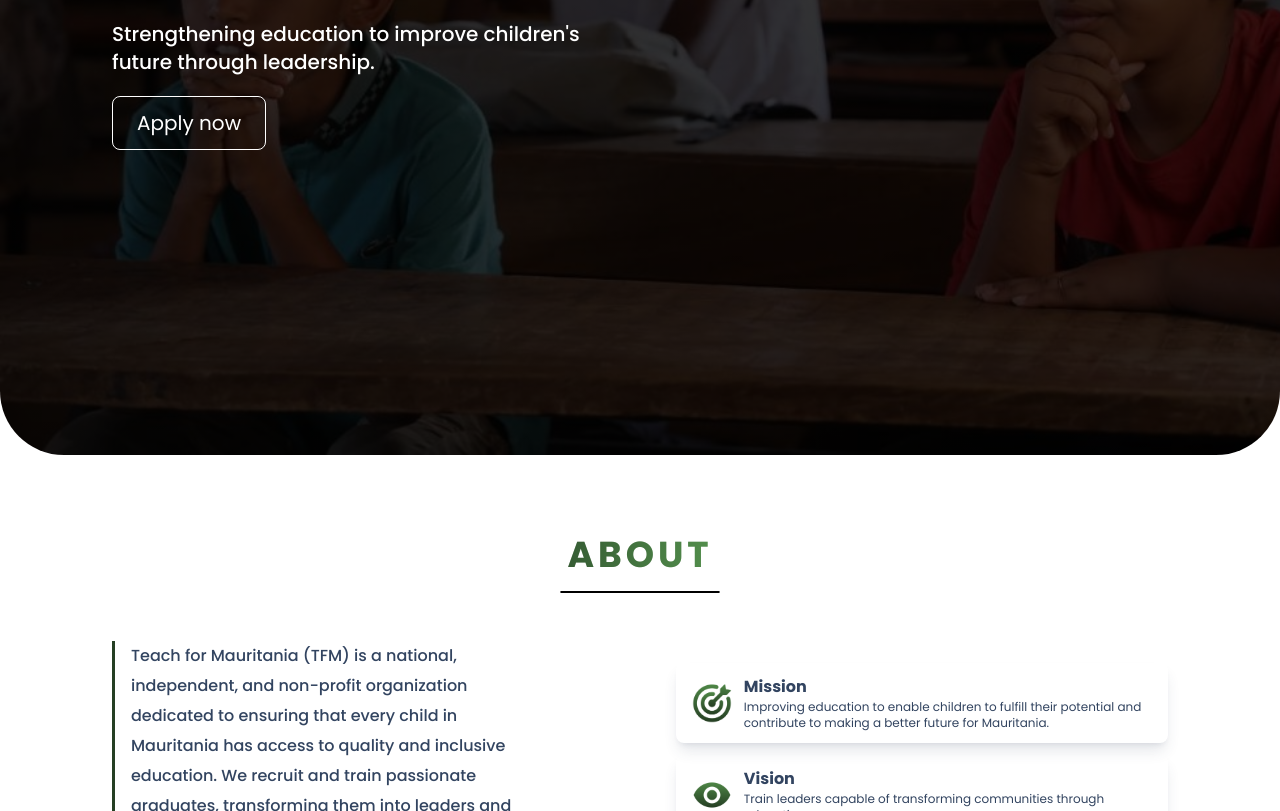
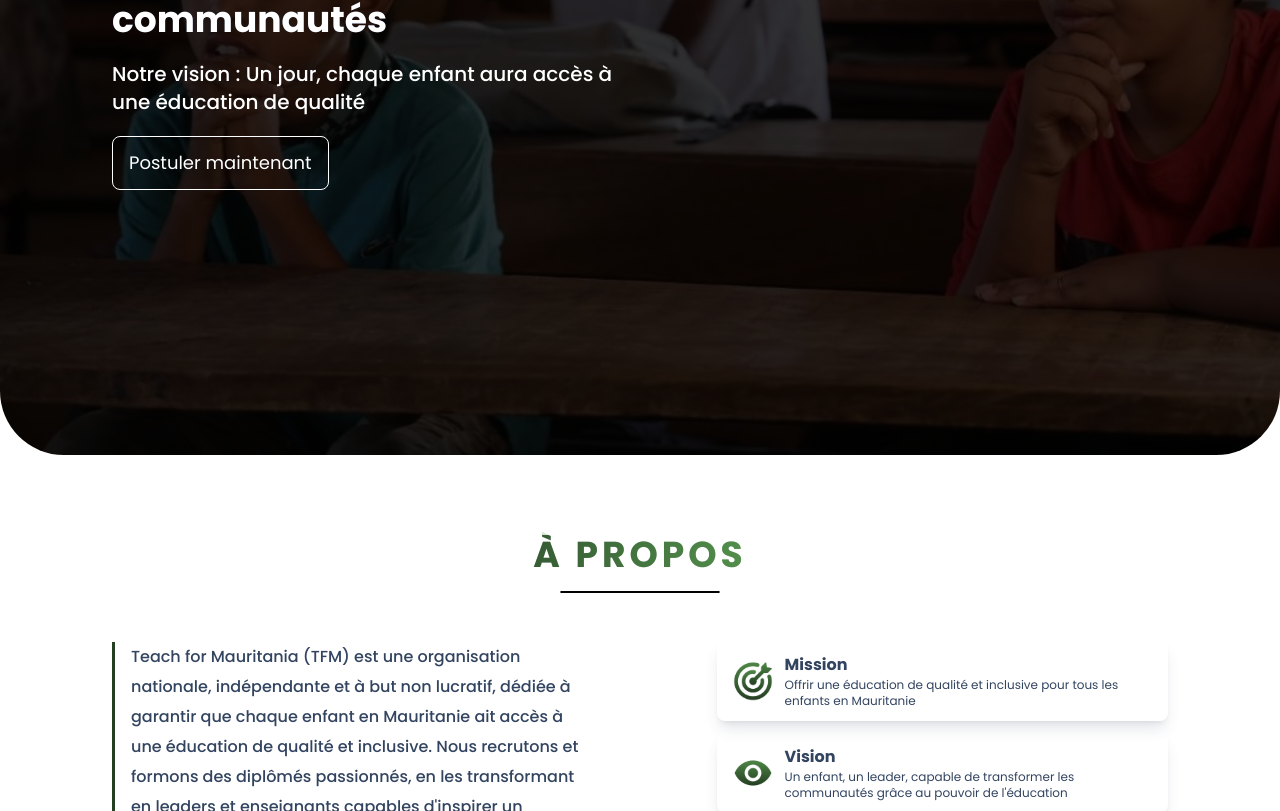
Before and after one commit to khalefmed/teachformauritania, a Next.js app: page / in a window 1280 px wide. Shown: the part 409-1220 px from the top of the page. Built offline with nearby package versions, Linux system fonts and the light colour scheme.

Commit message:
Updating text

```diff
--- a/i18n.js
+++ b/i18n.js
@@ -4,9 +4,9 @@ import { initReactI18next } from 'react-i18next';
 i18n
   .use(initReactI18next)
   .init({
-    fallbackLng: 'fr', // Should match defaultLocale in next-i18next.config.js
+    fallbackLng: 'fr',
     debug: process.env.NODE_ENV === 'development',
-    supportedLngs: ['fr', 'en', 'ar'], // Should match locales in next-i18next.config.js
+    supportedLngs: ['fr', 'en', 'ar'],
     ns: ['common'],
     defaultNS: 'common',
     resources: {
--- a/next-i18next.config.js
+++ b/next-i18next.config.js
@@ -1,7 +1,7 @@
 // next-i18next.config.js
 module.exports = {
   i18n: {
-    locales: ['fr', 'en', 'ar'],  // Ensure this matches the locales in your i18n.js
-    defaultLocale: 'fr',     // Change to 'fr' if that is your default language
+    locales: ['fr', 'en', 'ar'],
+    defaultLocale: 'fr',
   },
 };
--- a/public/locales/ar/common.json
+++ b/public/locales/ar/common.json
@@ -15,7 +15,7 @@
     "vision": "الرؤية",
     "values": "القيم",
     "mission_desc": "توفير تعليم جيد وشامل لجميع الأطفال في موريتانيا",
-    "vision_desc": "تدريب قادة قادرين على تحويل المجتمعات من خلال التعليم",
+    "vision_desc": "طفل، قائد، قادر على تحويل المجتمعات من خلال قوة التعليم",
     "values_desc": "القيادة، الإنصاف، الشمولية، والتأثير الاجتماعي والمجتمعي",
     "more_details" : "المزيد من المعلومات",
 
--- a/public/locales/en/common.json
+++ b/public/locales/en/common.json
@@ -6,8 +6,8 @@
     "activities": "News",
     "contact": "Contact",
 
-    "hero_title": "Teach for Mauritania",
-    "hero_desc": "Strengthening education to improve children's future through leadership.",
+    "hero_title": "Teaching with Purpose, Transforming Communities",
+    "hero_desc": "Our vision: One day, every child will have access to a quality education.",
     "hero_button": "Apply now",
 
     "about_desc": "Teach for Mauritania (TFM) is a national, independent, and non-profit organization dedicated to ensuring that every child in Mauritania has access to quality and inclusive education. We recruit and train passionate graduates, transforming them into leaders and teachers capable of inspiring change in vulnerable communities.",
@@ -15,7 +15,7 @@
     "vision": "Vision",
     "values": "Values",
     "mission_desc": "Improving education to enable children to fulfill their potential and contribute to making a better future for Mauritania.",
-    "vision_desc": "Train leaders capable of transforming communities through education",
+    "vision_desc": "A child, a leader, capable of transforming communities through the power of education",
     "values_desc": "Leadership, inclusion, social and community impact",
     "more_details" : "More information",
 
--- a/public/locales/fr/common.json
+++ b/public/locales/fr/common.json
@@ -7,8 +7,9 @@
     "activities" : "Actualités",
     "contact" : "Contact",
 
-    "hero_title" : "Teach for Mauritania",
-    "hero_desc" : "Renforcer l'enseignement pour améliorer l'avenir des enfants, à travers le leadership.",
+    "hero_title" : "Enseigner avec passion, Transformer les communautés",
+    "hero_desc" : "Notre vision : Un jour, chaque enfant aura accès à une éducation de qualité",
+    "hero_desc_2" : "Notre vision : Un jour, chaque enfant aura accès à une éducation de qualité",
     "hero_button" : "Postuler maintenant",
 
     "about_desc" : "Teach for Mauritania (TFM) est une organisation nationale, indépendante et à but non lucratif, dédiée à garantir que chaque enfant en Mauritanie ait accès à une éducation de qualité et inclusive. Nous recrutons et formons des diplômés passionnés, en les transformant en leaders et enseignants capables d'inspirer un changement dans les communautés vulnérables. ",
@@ -16,7 +17,7 @@
     "vision" : "Vision",
     "values" : "Valeurs",
     "mission_desc" : "Offrir une éducation de qualité et inclusive pour tous les enfants en Mauritanie",
-    "vision_desc" : "Former des leaders capables de transformer les communautés par l’éducation",
+    "vision_desc" : "Un enfant, un leader, capable de transformer les communautés grâce au pouvoir de l'éducation",
     "values_desc" : "Leadership, équité, inclusion, et impact social et communautaire",
     "more_details" : "Plus de details",
 
@@ -105,7 +106,7 @@
 
     "fellowship_engagement_li_1": "Je suis en mesure de participer à l'Institut d'été de 8 semaines.",
     "fellowship_engagement_li_2": "Je suis prêt(e) à m'engager à passer deux ans en tant qu'enseignant(e) à temps plein dans une école publique en Mauritanie, conformément au calendrier académique du Ministère de l'Éducation Nationale et de la Réforme.",
-    "fellowship_engagement_li_3": "Je suis en mesure d'assister à toutes les activités de formation et de développement requises pendant le Leadership Journey conformément au calendrier académique du Ministère de l'Éducation Nationale et de la Réforme.",
+    "fellowship_engagement_li_3": "Je suis en mesure d'assister à toutes les activités de formation et de développement requises pendant le programme conformément au calendrier académique du Ministère de l'Éducation Nationale et de la Réforme.",
 
 
     "program_title_1" : "Récrutement, sélection et intégration",
@@ -118,7 +119,7 @@
 
     "program_title_3" : "Placement",
     "program_date_3" : "Fin Septembre 2025",
-    "program_desc_3" : "Après avoir terminé avec succès votre formation au Summer Institute, les enseignants sont ensuite déployés dans les écoles qui leur sont assignées en fonction des postes vacants, pour enseigner dans le primaire pour un programme d'enseignement rémunéré de 2 ans. Ils participeront également à des formations tout au long de leurs deux années d'enseignement.",
+    "program_desc_3" : "Après avoir terminé avec succès la formation à l’institut d’ete, les enseignants sont ensuite déployés dans les écoles qui leur sont assignées en fonction des postes vacants, pour enseigner dans le primaire pour un programme d'enseignement rémunéré de 2 ans. Ils participeront également à des formations tout au long de leurs deux années d'enseignement.",
 
     "program_title_4" : "Suivi et soutien",
     "program_date_4" : "Octobre 2025 - Juillet 2026",
@@ -126,7 +127,7 @@
 
     "program_title_5" : "Alumni",
     "program_date_5" : "Juillet 2026 - Au delà",
-    "program_desc_5" : "Après la Fellowship, tous nos participants ont accès à notre alumni. Cette communauté permet aux gens d'apprendre et d'agir ensemble en faveur de l'équité en matière d'éducation",
+    "program_desc_5" : "Après la Fellowship, tous nos participants ont accès à notre alumni. Cette communauté permet aux gens d'apprendre et d'agir ensemble en faveur de l'équité en matière d'éducation.",
 
     "program_title_6" : "Suivi et évaluation",
     "program_date_6" : "Juillet 2026 - Au delà",
@@ -194,8 +195,8 @@
     "apply_now_button" : "Soumettre ma candidature",
 
     "program_script_1" : "Teach For Mauritania recrute des diplômés universitaires et des professionnels talentueux pour une mission de deux ans, dédiée à l'enseignement et à la création d'un impact durable sur la réussite scolaire et l'avenir des enfants.",
-    "program_script_2" : "Teach For Mauritanie offre aux participants une formation approfondie et un accompagnement continu pour leur développement personnel et professionnel. Le programme débute par une formation intensive de huit semaines en août, animée par des formateurs expérimentés, et se poursuit par un soutien constant tout au long des deux années d'engagement des Fellows. Cette formation ne se limite pas à l'acquisition des compétences nécessaires pour devenir un enseignant efficace, mais inclut également le développement de compétences clés telles que le leadership, l'entrepreneuriat social, la gestion de projets et la réflexion sur divers enjeux.",
-    "program_script_3" : "Après avoir réussi la formation à l'Institut d'été, les enseignants sont affectés aux écoles primaires qui leur sont assignées, où ils commenceront leur mission d'enseignement. Tout au long de leurs deux années d'engagement, ils bénéficieront également de formations continues. Les participants seront considérés comme des enseignants à temps plein, employés par le ministère de l'Éducation nationale, et devront respecter les politiques et procédures en vigueur au sein de leur établissement scolaire.",
+    "program_script_2" : "Teach For Mauritanie offre aux participants une formation approfondie et un accompagnement continu pour leur développement personnel et professionnel. Le programme débute par une formation intensive de huit semaines en août, animée par des formateurs expérimentés, et se poursuit par un soutien constant tout au long des deux années d'engagement des enseignants. Cette formation ne se limite pas à l'acquisition des compétences nécessaires pour devenir un enseignant efficace, mais inclut également le développement de compétences clés telles que le leadership, l'entrepreneuriat social, la gestion de projets et la réflexion sur divers enjeux.",
+    "program_script_3" : "Après avoir réussi avec succès la formation à l'Institut d'été, les enseignants sont affectés aux écoles primaires qui leur sont assignées, où ils commenceront leur mission d'enseignement. Tout au long de leurs deux années d'engagement, ils bénéficieront également de formations continues. Les participants seront considérés comme des enseignants à temps plein et devront respecter les politiques et procédures en vigueur au sein de leur établissement scolaire.",
     "program_script_4": "Soutien continu au développement, mentorat et accès à l'apprentissage ainsi qu'aux opportunités professionnelles.<br>Teach For Mauritania accompagnera les participants tout au long de leur parcours en leur offrant un soutien en fonction de leurs besoins.<br>Ils bénéficieront de visites régulières de leur responsable de programme, qui les aidera à affiner leurs pratiques pédagogiques et à maximiser leur impact en classe.<br>De plus, les participants auront accès à des cercles d'apprentissage par les pairs et à des mentors, renforçant ainsi leur développement professionnel et leur ouverture à des opportunités dans l'entrepreneuriat social.<br>Un suivi constant et des actions de développement seront mis en place pour garantir la réussite des résultats d'apprentissage des élèves.",
     "program_script_5" : "Après leur expérience, les participants rejoignent une communauté dynamique où ils continuent à apprendre, à échanger des idées et à agir ensemble en faveur de l'équité éducative.<br>Ils sont orientés vers divers parcours tout en adoptant une approche systémique pour relever les défis complexes du secteur de l'éducation et promouvoir des solutions durables.",
     "program_script_6" : "Un suivi et un développement continus sont mis en place pour assurer la réussite de tous les participants tout au long de leurs deux années dans les écoles et les communautés où ils sont affectés, et évaluer les résultats d'apprentissage des classes.Les participants bénéficient du soutien constant d'une équipe de coordinateurs pédagogiques et administratifs, ainsi que de formations régulières dispensées par l'équipe du programme. Ces formations sont conçues pour répondre à leurs besoins en matière de valeurs, de connaissances, de compétences et d'expériences nécessaires à la promotion de l'équité en éducation et à la mise en place d'un changement positif à tous les niveaux du système éducatif. ",
--- a/src/app/components/hero.jsx
+++ b/src/app/components/hero.jsx
@@ -48,8 +48,8 @@ export const Hero = () => {
                     opacity : 1,
                     transition : {delay : 0.3, duration: 1}
                 }}
-                 href="/fellowship" className='px-6 py-3 flex flex-row align-center justify-center items-center gap-2 text-white w-fit hover:bg-white hover:text-main border border-white rounded-lg'>
-                    <span className='text-xl'>{t('hero_button')}</span>
+                 href="/fellowship" className='px-4 py-3 transform duration-500 flex flex-row align-center justify-center items-center gap-2 text-white w-fit hover:bg-white hover:text-main border border-white rounded-lg'>
+                    <span className='text-lg'>{t('hero_button')}</span>
                 </motion.a>
             </div>
         </section>
--- a/src/app/page.js
+++ b/src/app/page.js
@@ -20,7 +20,7 @@ export default function Home() {
   const { i18n } = useTranslation();
 
   useEffect(() => {
-    const lang = window.localStorage.getItem('language') || 'en';
+    const lang = window.localStorage.getItem('language') || 'fr';
     i18n.changeLanguage(lang);
   }, [i18n]);
 
```
